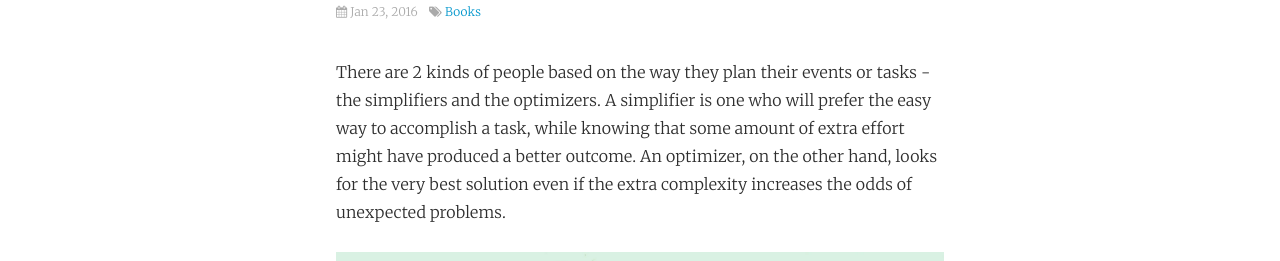
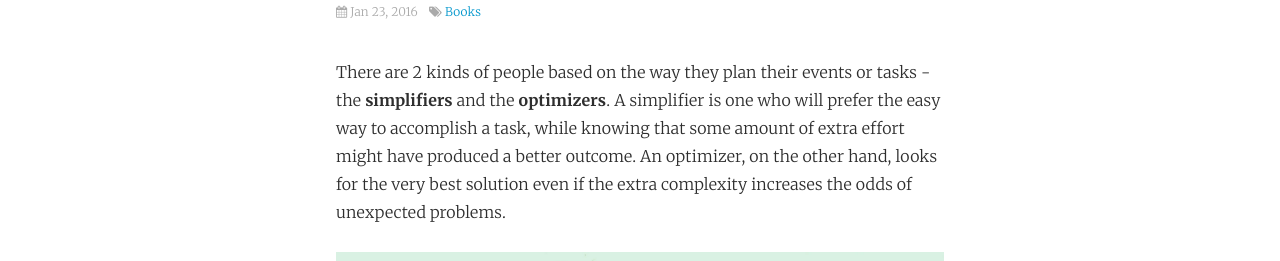
Before and after one commit to kaushik88/kaushik88.github.io, a Jekyll site: the page built from _posts/2016-01-23-simplifiers-vs-optimizers.md, in a window 1280 px wide. Shown: the part 177-438 px from the top of the page. Built offline with Jekyll 4.4.1, drawn with Linux system fonts in a browser that asks for light colours; comment, search, counter and statistics services are not loaded.

```diff
--- a/_posts/2016-01-23-simplifiers-vs-optimizers.md
+++ b/_posts/2016-01-23-simplifiers-vs-optimizers.md
@@ -8,7 +8,7 @@ categories:
 thumbnail_path: blog/personal/simplifier-optimizer.jpg
 ---
 
-There are 2 kinds of people based on the way they plan their events or tasks - the simplifiers and the optimizers. A simplifier is one who will prefer the easy way to accomplish a task, while knowing that some amount of extra effort might have produced a better outcome. An optimizer, on the other hand, looks for the very best solution even if the extra complexity increases the odds of unexpected problems.
+There are 2 kinds of people based on the way they plan their events or tasks - the **simplifiers** and the **optimizers**. A simplifier is one who will prefer the easy way to accomplish a task, while knowing that some amount of extra effort might have produced a better outcome. An optimizer, on the other hand, looks for the very best solution even if the extra complexity increases the odds of unexpected problems.
 
 {% include figure.html path="blog/personal/simplifier-optimizer.jpg" alt="Simplifier vs Optimizer" %}
 
```
